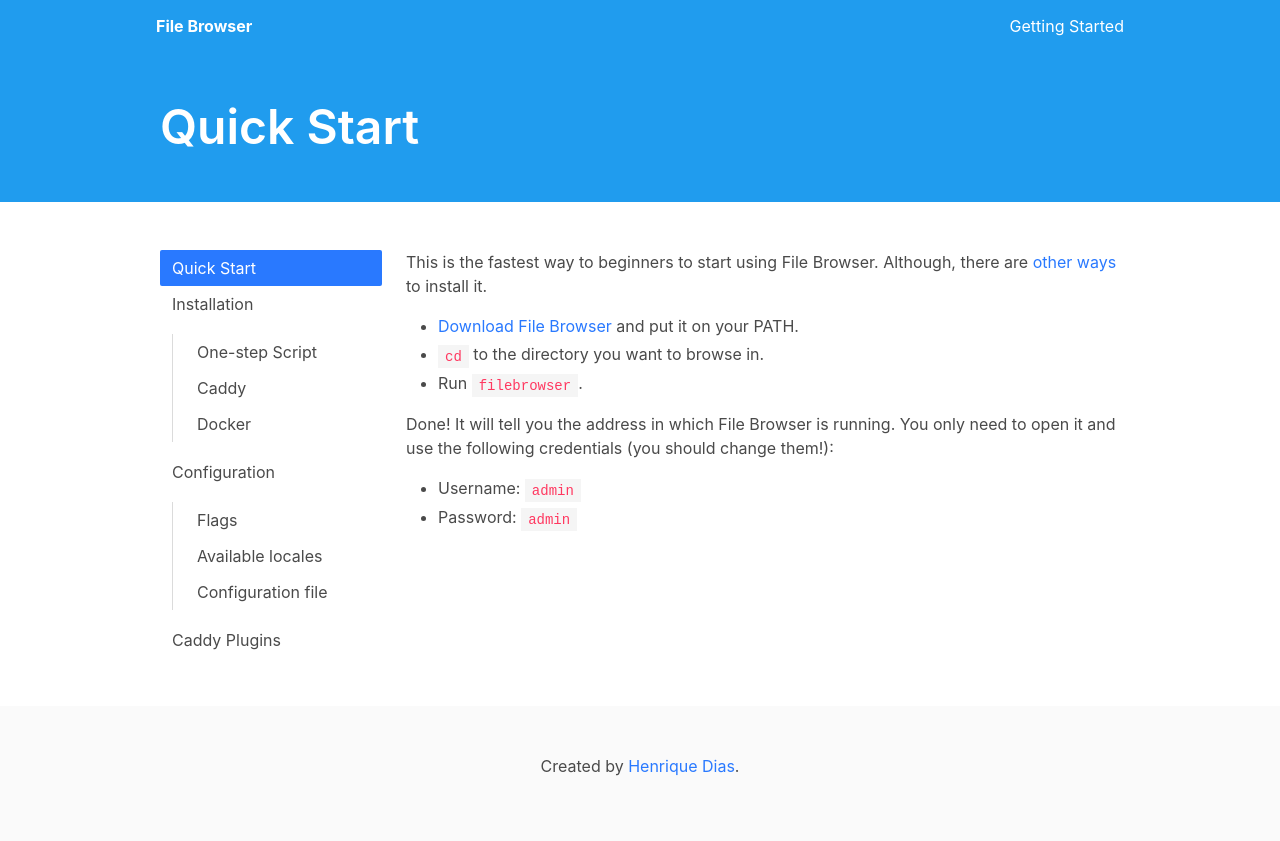
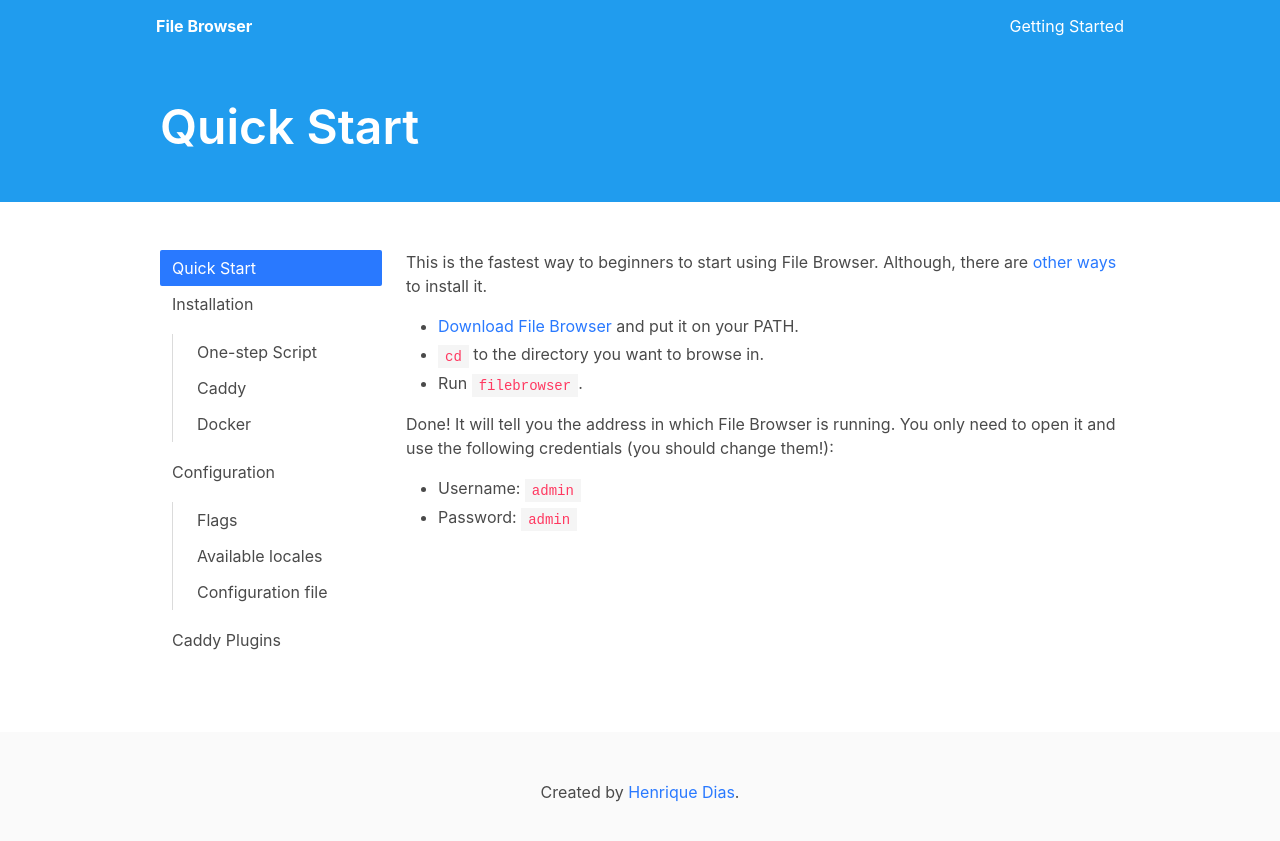
Before and after one commit to filebrowser/get, a Jekyll site: the page built from quick-start.md, in a window 1280 px wide. Shown: the top 841 px of the page. Built offline with Jekyll 4.4.1, drawn with Linux system fonts in a browser that asks for light colours.

Commit message:
flex body, keep footer at bot

```diff
--- a/_layouts/default.html
+++ b/_layouts/default.html
@@ -2,8 +2,10 @@
 <html lang="{{ page.lang | default: site.lang | default: "en" }}">
   {% include head.html %}
   <body>
-    {% include header.html %}
-    {{ content }}
+    <div class="flex">
+        {% include header.html %}
+      {{ content }}
+    </div>
     {% include footer.html %}
   </body>
 </html>
--- a/_sass/style.sass
+++ b/_sass/style.sass
@@ -5,6 +5,14 @@
 $primary: $blue
 
 @import "bulma/bulma"
+
+body
+    display: flex
+    min-height: 100vh
+    flex-direction: column
+
+.flex
+    flex: 1 0 auto
 
 .container
     max-width: 960px !important
```
